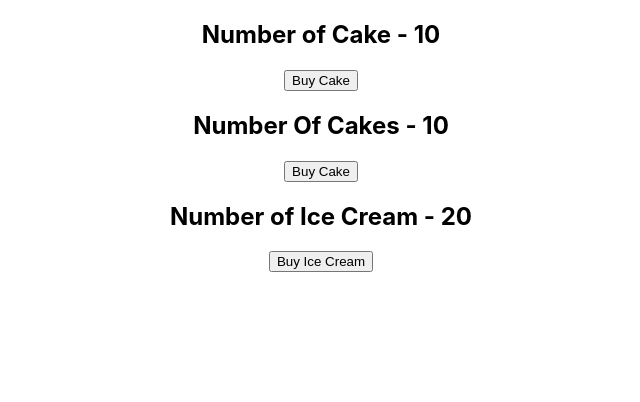
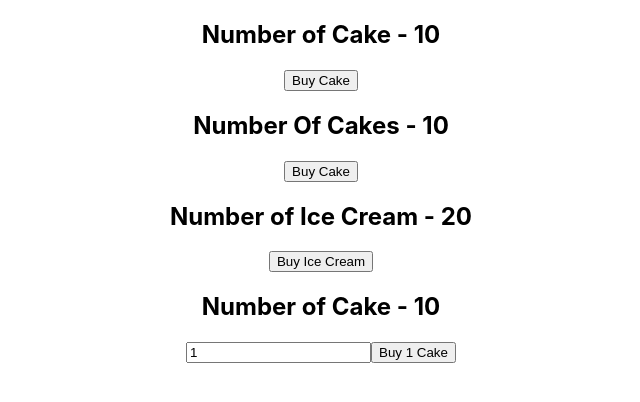
Before and after one commit to islamMaruf/LearnReactRedux, a React (Create React App) app: page / in a window 1280 px wide. Shown: the top 402 px of the page, without its empty margins (319-959 px from the left). Built offline with nearby package versions, Linux system fonts and the light colour scheme.

Commit message:
added action payload

```diff
--- a/src/App.js
+++ b/src/App.js
@@ -6,6 +6,7 @@
 import {Provider} from 'react-redux'
 import store from './redux/store'
 import IceCreamContainer from './components/IceCreamContainer';
+import NewCakeContainer from './components/NewCakeContainer';
 
 function App() {
   return (
@@ -14,6 +15,7 @@
       <CakeContainer />
       <HookCakeContainer/>
       <IceCreamContainer/>
+      <NewCakeContainer/>
     </div>
     </Provider>
 
--- /dev/null
+++ b/src/components/NewCakeContainer.js
@@ -0,0 +1,30 @@
+import React from 'react'
+import {buyCake} from '../redux/index'
+import {connect} from 'react-redux'
+import { useState } from 'react'
+
+function NewCakeContainer(props) {
+    const {numOfCakes,buyCake} = props;
+    const [number,setNummber] = useState(1);
+    return (
+        <div>
+            <h2>Number of Cake - {numOfCakes}</h2>
+            <input type="text" value={number} onChange={ (e) => setNummber(e.target.value)} />
+            <button onClick={() => buyCake(number)}>Buy {number} Cake</button>
+        </div>
+    )
+}
+
+const mapStatetoProps = state => {
+    return {
+        numOfCakes : state.cake.numOfCakes
+    }
+}
+
+const mapDispatchToProps = dispatch => {
+    return {
+        buyCake : number => dispatch(buyCake(number))
+    }
+}
+
+export default connect(mapStatetoProps,mapDispatchToProps)(NewCakeContainer)
--- a/src/redux/cakes/cakeActions.js
+++ b/src/redux/cakes/cakeActions.js
@@ -1,6 +1,7 @@
 import { BUY_CAKE } from './cakeType'
-export const buyCake = () => {
+export const buyCake = (number = 1) => {
     return {
-        type : BUY_CAKE
+        type : BUY_CAKE,
+        payload : number
     }
 }
--- a/src/redux/cakes/cakeReducer.js
+++ b/src/redux/cakes/cakeReducer.js
@@ -9,7 +9,7 @@
         case BUY_CAKE :
             return {
                 ...state,
-                numOfCakes : state.numOfCakes - 1
+                numOfCakes : state.numOfCakes - action.payload
             }
         default :
             return state
```
